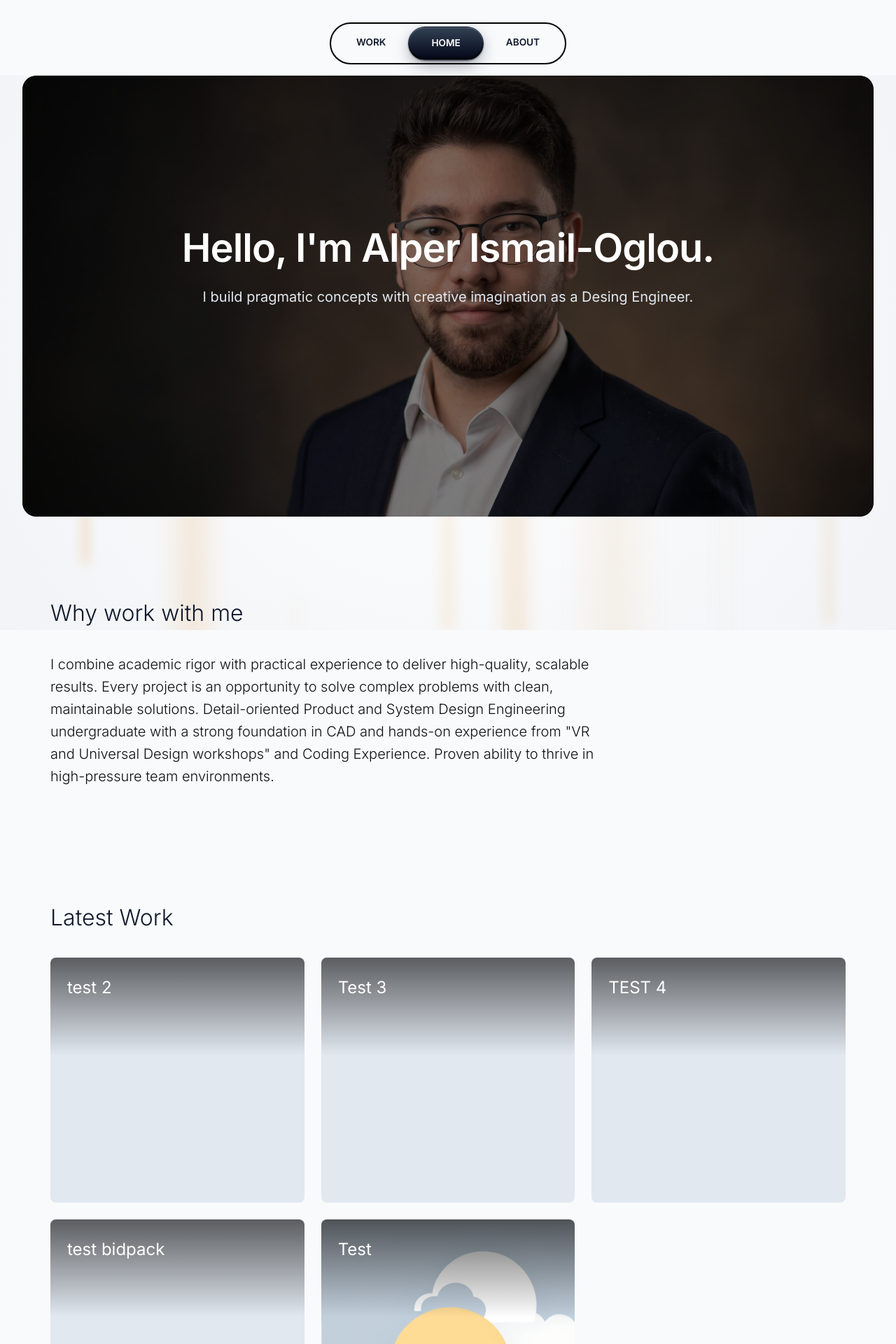
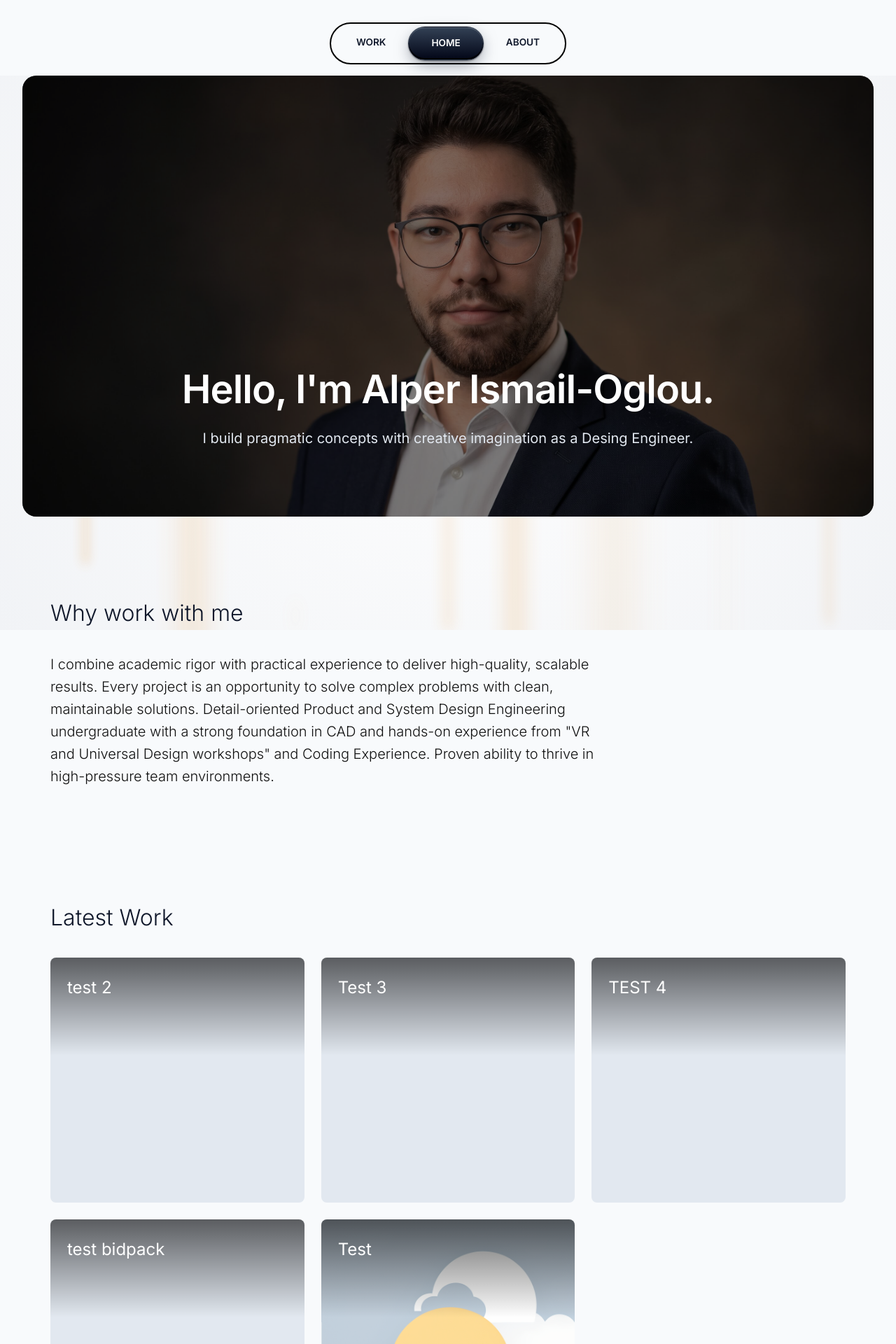
Before and after one commit to AlperIsmailoglou/Portfolio, a Jekyll site: the page built from index.html, in a window 1280 px wide. Shown: the top 1920 px of the page at 70% size. Built offline with Jekyll 4.4.1, drawn with Linux system fonts in a browser that asks for light colours.

Commit message:
Update style.css

```diff
--- a/assets/css/style.css
+++ b/assets/css/style.css
@@ -125,7 +125,8 @@ body {
     height: 70vh;
     border-radius: 20px;
     display: flex;
-    align-items: center;
+    align-items: flex-end;
+    padding-bottom: 4rem;
     justify-content: center;
     text-align: center;
     position: relative;
@@ -145,7 +146,6 @@ body {
 
 .hero-content {
     position: relative;
-    bottom: 5%;
     z-index: 2;
     color: white;
 }
```
